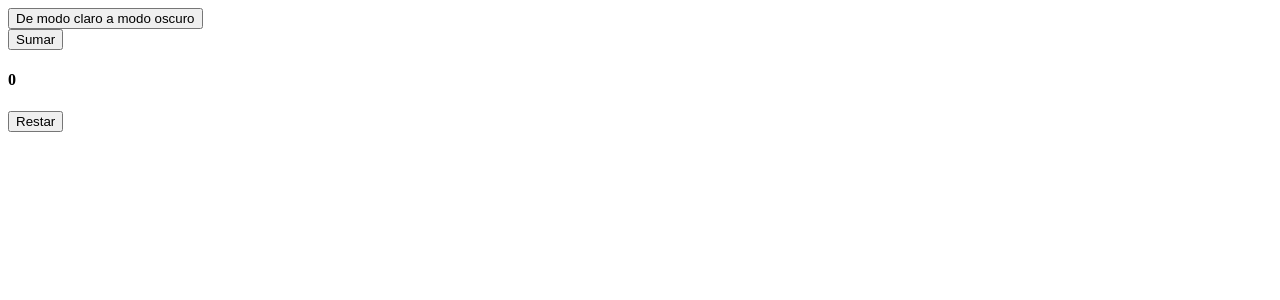
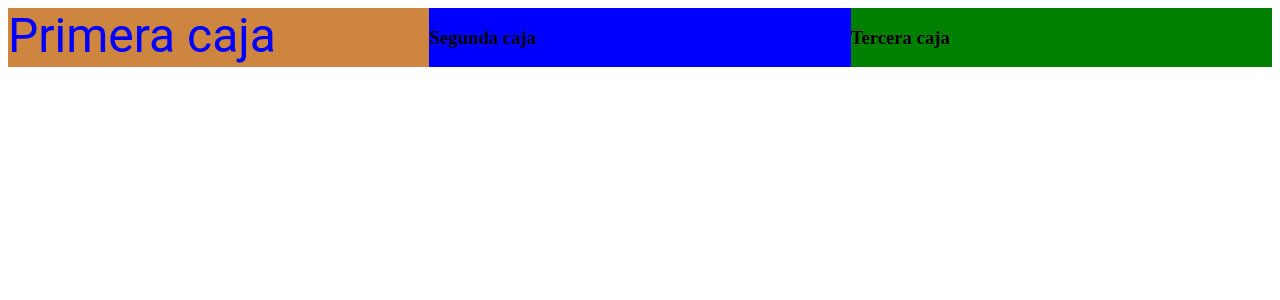
Before and after one commit to jorgeduje/comision-54030, a React (Vite) app: page / in a window 1280 px wide. Shown: the top 300 px of the page. Built offline with nearby package versions, Linux system fonts and the light colour scheme.

Commit message:
se implementa material ui

```diff
--- a/src/App.jsx
+++ b/src/App.jsx
@@ -5,6 +5,8 @@ import {useState} from "react"
 import { Counter } from "./components/common/Counter"
 import { Navbar } from "./components/layout/Navbar"
 import ItemListContainer from "./components/pages/ItemListContainer"
+import ProbandoMaterial from "./components/common/ProbandoMaterial"
+import ProbandoResponsive from "./components/common/ProbandoResponsive"
 
 const App = ()=>{
 
@@ -22,10 +24,12 @@ const App = ()=>{
 
   return (
     <div>
-      <button onClick={cambiarModo}>De modo claro a modo oscuro</button>
-     {/* <Navbar />
-     <ItemListContainer /> */}
-     <Counter />
+      {/* <button onClick={cambiarModo}>De modo claro a modo oscuro</button>
+     <Navbar />
+     <ItemListContainer />
+     <Counter /> */}
+     {/* <ProbandoMaterial /> */}
+     <ProbandoResponsive />
     </div>
   )
 }
--- /dev/null
+++ b/src/components/common/ProbandoMaterial.jsx
@@ -0,0 +1,44 @@
+import { Button, FormControl, IconButton, InputAdornment, InputLabel, OutlinedInput, TextField } from "@mui/material";
+import Visibility from '@mui/icons-material/Visibility';
+import VisibilityOff from '@mui/icons-material/VisibilityOff';
+import { useState } from "react";
+const ProbandoMaterial = () => {
+
+    const [ mostrarContraseña , setMostrarContraseña ] = useState( false )
+
+     const cambiarInput  = ()=>{
+        setMostrarContraseña( !mostrarContraseña )
+     }
+
+  return (
+    <div>
+      <TextField id="outlined-basic" label="Outlined" variant="outlined" />
+      <Button variant="contained" size="small" >
+        Sumar
+      </Button>
+
+      <FormControl sx={{ m: 1, width: '25ch' }} variant="outlined">
+          <InputLabel htmlFor="outlined-adornment-password">Password</InputLabel>
+          <OutlinedInput
+            id="outlined-adornment-password"
+            type={mostrarContraseña ? 'text' : 'password'}
+            endAdornment={
+              <InputAdornment position="end">
+                <IconButton
+                  aria-label="toggle password visibility"
+                  onClick={cambiarInput}
+                  edge="end"
+                >
+                  {mostrarContraseña ? <VisibilityOff /> : <Visibility />}
+                </IconButton>
+              </InputAdornment>
+            }
+            label="Password"
+          />
+        </FormControl>
+
+    </div>
+  );
+};
+
+export default ProbandoMaterial;
--- /dev/null
+++ b/src/components/common/ProbandoResponsive.jsx
@@ -0,0 +1,27 @@
+import { Grid, Typography } from "@mui/material";
+
+const ProbandoResponsive = () => {
+  return (
+    <div>
+
+      <Grid container>
+
+        <Grid item  xs={12} sm={6} md={4} sx={{backgroundColor: {xs: "red", sm: "peru"}, fontSize: {xs: "3rem", sm:"1rem"}}}>
+          <Typography variant="h3" sx={{color: {xs: "orange", sm:"blue"}}}>Primera caja</Typography>
+        </Grid>
+
+        <Grid item  xs={12} sm={6} md={4} sx={{backgroundColor: "blue"}}>
+          <h3>Segunda caja</h3>
+        </Grid>
+
+        <Grid item  xs={12} sm={6} md={4} sx={{backgroundColor: "green"}}>
+          <h3>Tercera caja</h3>
+        </Grid>
+
+      </Grid>
+
+    </div>
+  );
+};
+
+export default ProbandoResponsive;
--- a/src/components/pages/ItemListContainer.jsx
+++ b/src/components/pages/ItemListContainer.jsx
@@ -3,9 +3,9 @@ import { ProductCard } from "../common/ProductCard"
 const ItemListContainer = ()=>{
     return <div>
         <h2>Aca van los productos</h2>
-        {/* <ProductCard  titulo={"nike"} desc={"son las mejores"} precio={120} />
+        <ProductCard  titulo={"nike"} desc={"son las mejores"} precio={120} />
         <ProductCard  titulo={"adidas"} desc={"son casi mejores"} precio={130}/>
-        <ProductCard  titulo={"puma"} desc={"son las maso menos"} precio={100} /> */}
+        <ProductCard  titulo={"puma"} desc={"son las maso menos"} precio={100} />
     </div>
 }
 
```
